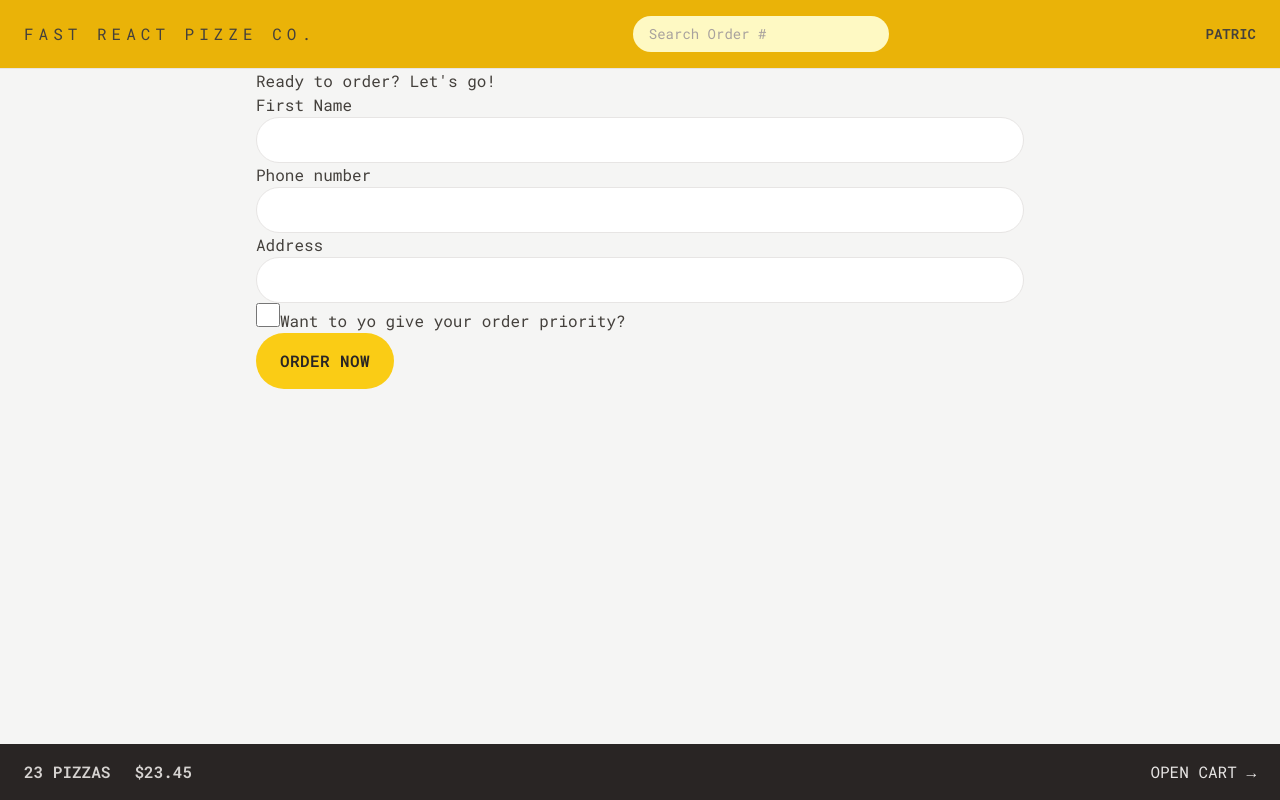
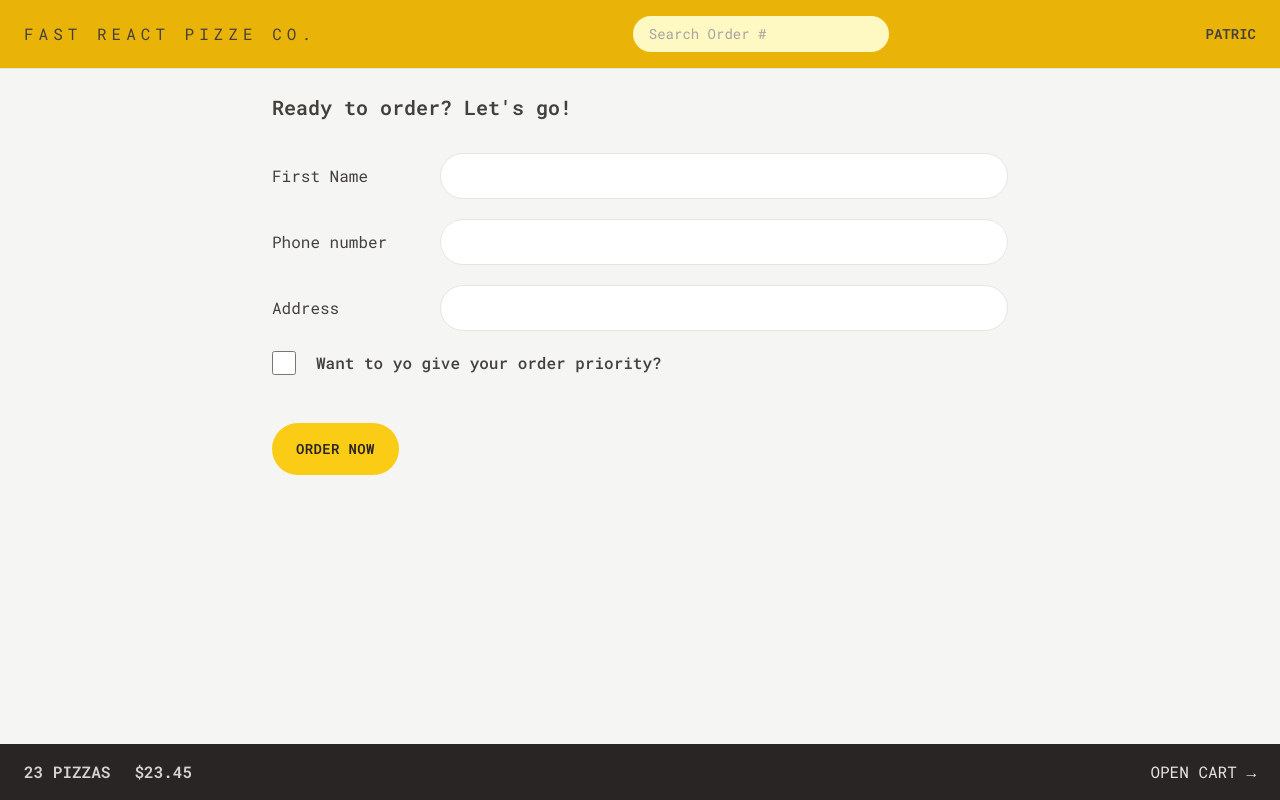
Before and after one commit to Pat-Gekoski/Fast-React-Pizza, a React (Vite) app: page /order/new in a window 1280 px wide. Built offline with nearby package versions, Linux system fonts and the light colour scheme.

Commit message:
Save stuff

```diff
--- a/src/features/order/CreateOrder.tsx
+++ b/src/features/order/CreateOrder.tsx
@@ -39,31 +39,31 @@
 	const cart = fakeCart
 
 	return (
-		<div>
-			<h2>Ready to order? Let's go!</h2>
+		<div className='px-4 py-6'>
+			<h2 className='mb-8 text-xl font-semibold'>Ready to order? Let's go!</h2>
 
 			<Form method='POST'>
-				<div>
-					<label>First Name</label>
-					<input className='input' type='text' name='customer' required />
+				<div className='mb-5 flex flex-col gap-2 sm:flex-row sm:items-center'>
+					<label className='sm:basis-40'>First Name</label>
+					<input className='input grow' type='text' name='customer' required />
 				</div>
 
-				<div>
-					<label>Phone number</label>
-					<div>
-						<input className='input' type='tel' name='phone' required />
-						{formErrors?.phone && <p>{formErrors.phone}</p>}
+				<div className='mb-5 flex flex-col gap-2 sm:flex-row sm:items-center'>
+					<label className='sm:basis-40'>Phone number</label>
+					<div className='grow'>
+						<input className='input w-full' type='tel' name='phone' required />
+						{formErrors?.phone && <p className='mt-2 rounded-md bg-red-100 p-2 text-xs text-red-700'>{formErrors.phone}</p>}
 					</div>
 				</div>
 
-				<div>
-					<label>Address</label>
-					<div>
-						<input className='input' type='text' name='address' required />
+				<div className='mb-5 flex flex-col gap-2 sm:flex-row sm:items-center'>
+					<label className='sm:basis-40'>Address</label>
+					<div className='grow'>
+						<input className='input w-full' type='text' name='address' required />
 					</div>
 				</div>
 
-				<div>
+				<div className='mb-12 flex items-center gap-5'>
 					<input
 						type='checkbox'
 						name='priority'
@@ -72,7 +72,9 @@
 						// value={withPriority}
 						// onChange={(e) => setWithPriority(e.target.checked)}
 					/>
-					<label htmlFor='priority'>Want to yo give your order priority?</label>
+					<label className='font-medium' htmlFor='priority'>
+						Want to yo give your order priority?
+					</label>
 				</div>
 
 				<div>
--- a/src/features/order/Order.tsx
+++ b/src/features/order/Order.tsx
@@ -1,41 +1,58 @@
-import { LoaderFunctionArgs, useLoaderData } from 'react-router-dom';
-import { getOrder } from '../../services/apiRestaurant';
-import { calcMinutesLeft, formatCurrency, formatDate } from '../../utils/helpers';
+import { LoaderFunctionArgs, useLoaderData } from 'react-router-dom'
+import { getOrder } from '../../services/apiRestaurant'
+import { calcMinutesLeft, formatCurrency, formatDate } from '../../utils/helpers'
+import OrderItem from './OrderItem'
 
 function Order() {
-	const order = useLoaderData();
+	const order = useLoaderData()
 	// Everyone can search for all orders, so for privacy reasons we're gonna gonna exclude names our address, these are only for the restaurant staff
-	const { id, status, priority, priorityPrice, orderPrice, estimatedDelivery, cart } = order;
-	const deliveryIn = calcMinutesLeft(estimatedDelivery);
+	const { id, status, priority, priorityPrice, orderPrice, estimatedDelivery, cart } = order
+	const deliveryIn = calcMinutesLeft(estimatedDelivery)
 
 	return (
-		<div>
-			<div>
-				<h2>Status</h2>
+		<div className='space-y-8 px-4 py-6'>
+			<div className='flex flex-wrap items-center justify-between gap-2'>
+				<h2 className='text-xl font-semibold'>
+					Order #{id} {status}
+				</h2>
 
-				<div>
-					{priority && <span>Priority</span>}
-					<span>{status} order</span>
+				<div className='space-x-2'>
+					{priority && (
+						<span className='rounded-full bg-red-500 px-3 py-1 text-sm font-semibold uppercase tracking-wide text-red-50'>
+							Priority
+						</span>
+					)}
+					<span className='rounded-full bg-green-500 px-3 py-1 text-sm font-semibold uppercase tracking-wide text-green-50'>
+						{status} order
+					</span>
 				</div>
 			</div>
 
-			<div>
-				<p>{deliveryIn >= 0 ? `Only ${calcMinutesLeft(estimatedDelivery)} minutes left 😃` : 'Order should have arrived'}</p>
-				<p>(Estimated delivery: {formatDate(estimatedDelivery)})</p>
+			<div className='flex flex-wrap items-center justify-between gap-2 bg-stone-200 px-6 py-5'>
+				<p className='font-medium'>
+					{deliveryIn >= 0 ? `Only ${calcMinutesLeft(estimatedDelivery)} minutes left 😃` : 'Order should have arrived'}
+				</p>
+				<p className='text-xs text-stone-500'>(Estimated delivery: {formatDate(estimatedDelivery)})</p>
 			</div>
 
-			<div>
-				<p>Price pizza: {formatCurrency(orderPrice)}</p>
-				{priority && <p>Price priority: {formatCurrency(priorityPrice)}</p>}
-				<p>To pay on delivery: {formatCurrency(orderPrice + priorityPrice)}</p>
+			<ul className='divide-y divide-stone-200 border-b border-t'>
+				{cart.map((item: any) => (
+					<OrderItem item={item} key={item.id} isLoadingIngredients={undefined} ingredients={undefined} />
+				))}
+			</ul>
+
+			<div className='space-y-2 bg-stone-200 px-6 py-5'>
+				<p className='text-sm font-medium text-stone-600'>Price pizza: {formatCurrency(orderPrice)}</p>
+				{priority && <p className='text-sm font-medium text-stone-600'>Price priority: {formatCurrency(priorityPrice)}</p>}
+				<p className='font-bold'>To pay on delivery: {formatCurrency(orderPrice + priorityPrice)}</p>
 			</div>
 		</div>
-	);
+	)
 }
 
 export async function loader({ params }: LoaderFunctionArgs) {
-	const order = await getOrder(params.orderId);
-	return order;
+	const order = await getOrder(params.orderId)
+	return order
 }
 
-export default Order;
+export default Order
--- a/src/features/order/OrderItem.tsx
+++ b/src/features/order/OrderItem.tsx
@@ -1,16 +1,18 @@
+import { formatCurrency } from '../../utils/helpers'
+
 function OrderItem({ item, isLoadingIngredients, ingredients }) {
-  const { quantity, name, totalPrice } = item;
+	const { quantity, name, totalPrice } = item
 
-  return (
-    <li>
-      <div>
-        <p>
-          <span>{quantity}&times;</span> {name}
-        </p>
-        <p>{formatCurrency(totalPrice)}</p>
-      </div>
-    </li>
-  );
+	return (
+		<li className='py-3'>
+			<div className='flex items-center justify-between gap-4 text-sm'>
+				<p>
+					<span className='font-bold'>{quantity}&times;</span> {name}
+				</p>
+				<p className='font-bold'>{formatCurrency(totalPrice)}</p>
+			</div>
+		</li>
+	)
 }
 
-export default OrderItem;
+export default OrderItem
--- a/src/features/user/CreateUser.tsx
+++ b/src/features/user/CreateUser.tsx
@@ -1,10 +1,10 @@
-import { useState } from 'react'
+import { FormEvent, useState } from 'react'
 import Button from '../../shared/Button'
 
 function CreateUser() {
 	const [username, setUsername] = useState('')
 
-	function handleSubmit(e) {
+	function handleSubmit(e: FormEvent) {
 		e.preventDefault()
 	}
 
--- a/src/index.css
+++ b/src/index.css
@@ -4,7 +4,7 @@
 
 @layer components {
 	.input {
-		@apply w-full rounded-full border border-stone-200 px-4 py-2 text-sm transition-all duration-300 placeholder:text-stone-400 focus:outline-none focus:ring focus:ring-yellow-400 md:px-6 md:py-3;
+		@apply rounded-full border border-stone-200 px-4 py-2 text-sm transition-all duration-300 placeholder:text-stone-400 focus:outline-none focus:ring focus:ring-yellow-400 md:px-6 md:py-3;
 	}
 	.loader {
 		width: 45px;
--- a/src/shared/Button.tsx
+++ b/src/shared/Button.tsx
@@ -3,13 +3,13 @@
 
 function Button({ children, disabled, to, type }: PropsWithChildren<any>) {
 	const base =
-		'inline-block rounded-full bg-yellow-400 font-semibold uppercase tracking-wide text-stone-800 transition-colors duration-300 hover:bg-yellow-300 focus:outline-none focus:ring focus:ring-yellow-300 focus:ring-offset-2 disabled:cursor-not-allowed'
+		'inline-block text-sm rounded-full bg-yellow-400 font-semibold uppercase tracking-wide text-stone-800 transition-colors duration-300 hover:bg-yellow-300 focus:outline-none focus:ring focus:ring-yellow-300 focus:ring-offset-2 disabled:cursor-not-allowed'
 
 	const styles = {
 		primary: base + ' px-4 py-3 md:px-6 md:py-4',
 		small: base + ' px-4 py-2 md:px-5 md:py-2.5 text-xs',
 		secondary:
-			'inline-block rounded-full font-semibold uppercase tracking-wide text-stone-400 transition-colors duration-300 hover:bg-stone-300 hover:text-stone-800 focus:text-stone-800 focus:outline-none focus:ring focus:ring-stone-200 focus:ring-offset-2 disabled:cursor-not-allowed border-2 border-stone-300 px-4 py-2.5 md:px-6 md:py-3.5',
+			'inline-block text-sm rounded-full font-semibold uppercase tracking-wide text-stone-400 transition-colors duration-300 hover:bg-stone-300 hover:text-stone-800 focus:text-stone-800 focus:outline-none focus:ring focus:ring-stone-200 focus:ring-offset-2 disabled:cursor-not-allowed border-2 border-stone-300 px-4 py-2.5 md:px-6 md:py-3.5',
 	}
 
 	if (to) {
```
Also changed, not shown: index.html (+5 -2 lines).
